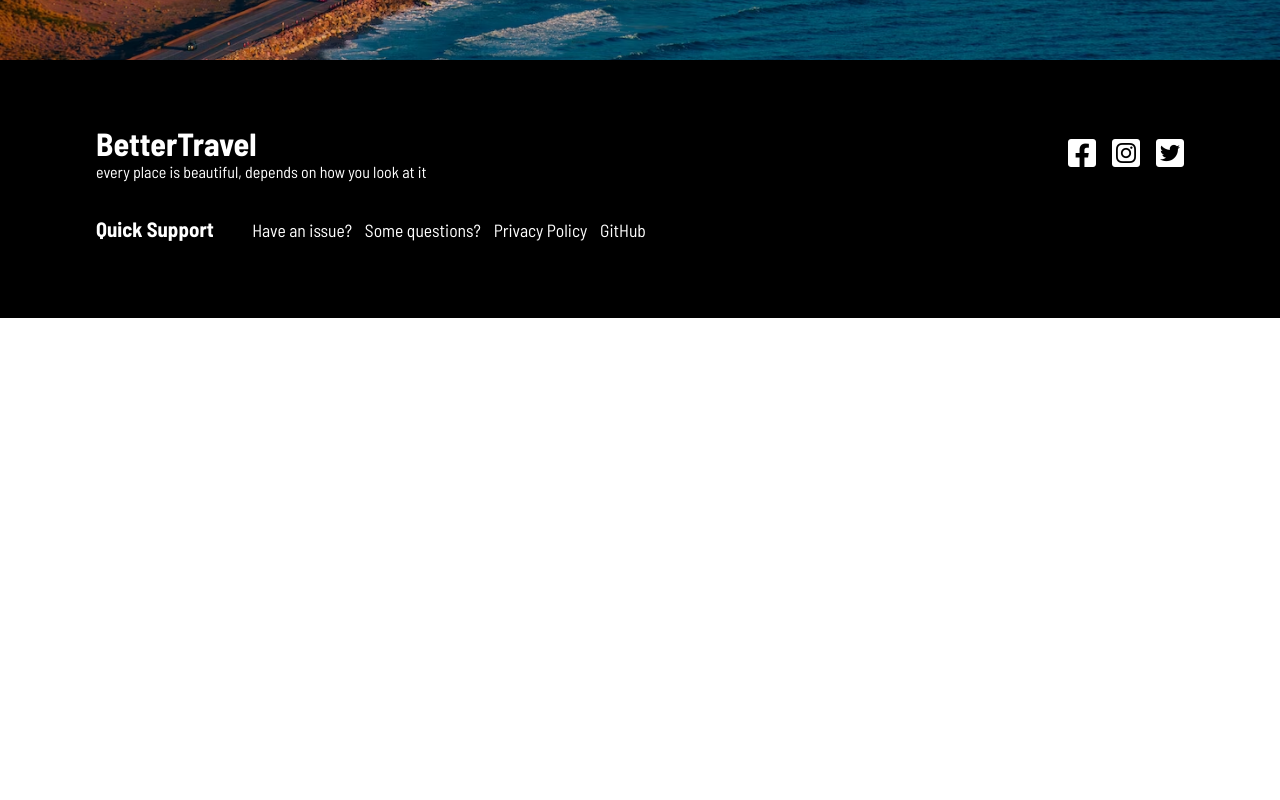
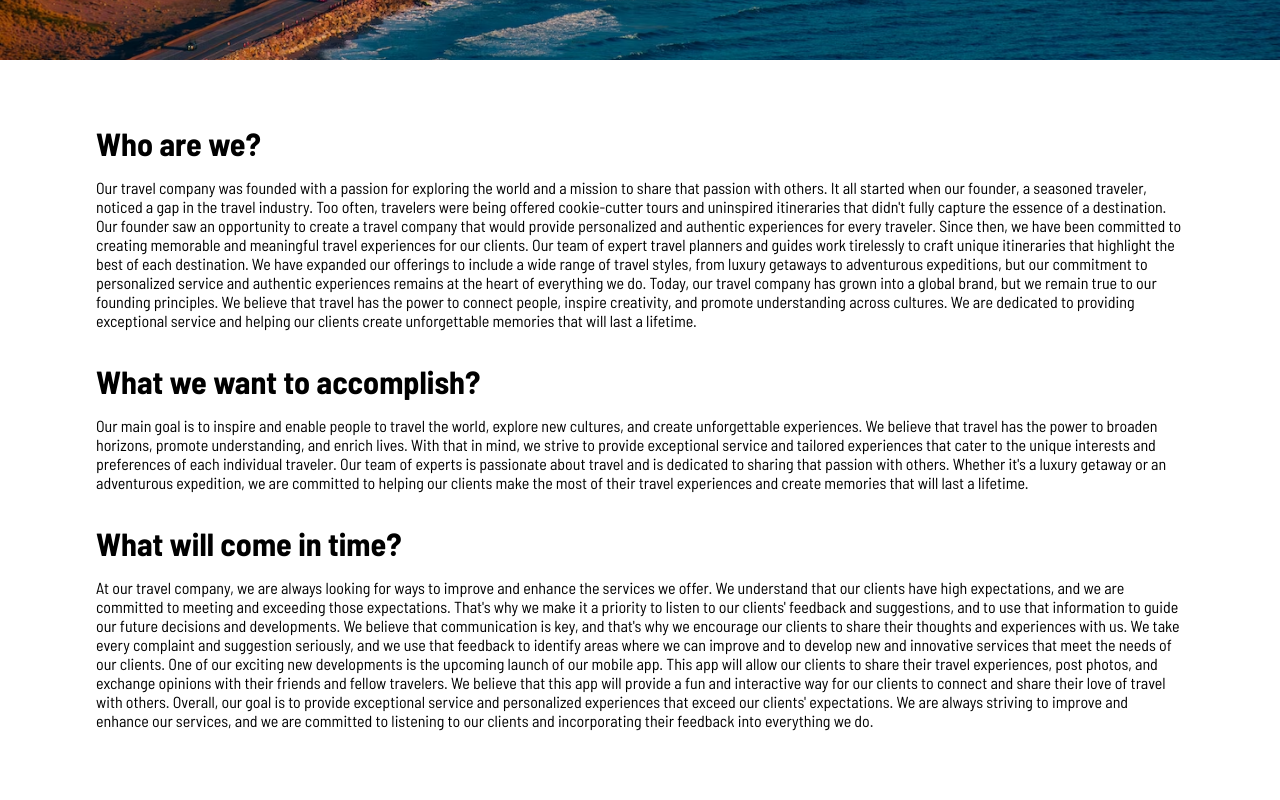
Before and after one commit to mateuszolkuski/bettertravel, a React (Create React App) app: page /about in a window 1280 px wide. Shown: the part 500-1300 px from the top of the page. Before the commit the page ends 818 px from the top, so only its background shows below. Built offline with nearby package versions, Linux system fonts and the light colour scheme.

Commit message:
finished aboutus section and added recetn trips to service section

```diff
--- /dev/null
+++ b/src/components/AboutUs.js
@@ -0,0 +1,68 @@
+import "./styles/AboutUsStyles.scss";
+
+function AboutUs() {
+    return (
+        <div className="about-container">
+            <h1>Who are we?</h1>
+            <p>
+                Our travel company was founded with a passion for exploring the world
+                and a mission to share that passion with others. It all started when our
+                founder, a seasoned traveler, noticed a gap in the travel industry. Too
+                often, travelers were being offered cookie-cutter tours and uninspired
+                itineraries that didn't fully capture the essence of a destination. Our
+                founder saw an opportunity to create a travel company that would provide
+                personalized and authentic experiences for every traveler. Since then,
+                we have been committed to creating memorable and meaningful travel
+                experiences for our clients. Our team of expert travel planners and
+                guides work tirelessly to craft unique itineraries that highlight the
+                best of each destination. We have expanded our offerings to include a
+                wide range of travel styles, from luxury getaways to adventurous
+                expeditions, but our commitment to personalized service and authentic
+                experiences remains at the heart of everything we do. Today, our travel
+                company has grown into a global brand, but we remain true to our
+                founding principles. We believe that travel has the power to connect
+                people, inspire creativity, and promote understanding across cultures.
+                We are dedicated to providing exceptional service and helping our
+                clients create unforgettable memories that will last a lifetime.
+            </p>
+            <h1>What we want to accomplish?</h1>
+            <p>
+                Our main goal is to inspire and enable people to travel the world,
+                explore new cultures, and create unforgettable experiences. We believe
+                that travel has the power to broaden horizons, promote understanding,
+                and enrich lives. With that in mind, we strive to provide exceptional
+                service and tailored experiences that cater to the unique interests and
+                preferences of each individual traveler. Our team of experts is
+                passionate about travel and is dedicated to sharing that passion with
+                others. Whether it's a luxury getaway or an adventurous expedition, we
+                are committed to helping our clients make the most of their travel
+                experiences and create memories that will last a lifetime.
+            </p>
+            <h1>What will come in time?</h1>
+            <p>
+                At our travel company, we are always looking for ways to improve and
+                enhance the services we offer. We understand that our clients have high
+                expectations, and we are committed to meeting and exceeding those
+                expectations. That's why we make it a priority to listen to our clients'
+                feedback and suggestions, and to use that information to guide our
+                future decisions and developments. We believe that communication is key,
+                and that's why we encourage our clients to share their thoughts and
+                experiences with us. We take every complaint and suggestion seriously,
+                and we use that feedback to identify areas where we can improve and to
+                develop new and innovative services that meet the needs of our clients.
+                One of our exciting new developments is the upcoming launch of our
+                mobile app. This app will allow our clients to share their travel
+                experiences, post photos, and exchange opinions with their friends and
+                fellow travelers. We believe that this app will provide a fun and
+                interactive way for our clients to connect and share their love of
+                travel with others. Overall, our goal is to provide exceptional service
+                and personalized experiences that exceed our clients' expectations. We
+                are always striving to improve and enhance our services, and we are
+                committed to listening to our clients and incorporating their feedback
+                into everything we do.
+            </p>
+        </div>
+    );
+}
+
+export default AboutUs;
--- /dev/null
+++ b/src/components/styles/AboutUsStyles.scss
@@ -0,0 +1,15 @@
+.about-container {
+  margin: 4rem 6rem;
+  text-align: start;
+  h1 {
+    padding-bottom: 1rem;
+  }
+  p {
+    padding-bottom: 2rem;
+  }
+}
+@media screen and (max-width: 850px) {
+  .about-container {
+    margin: 4rem 2rem;
+  }
+}
--- a/src/routes/About.js
+++ b/src/routes/About.js
@@ -3,6 +3,7 @@ import Navbar from "../components/Navbar";
 import AboutImg from "../assets/8.jpg";
 import {Form} from "react-router-dom";
 import Footer from "../components/Footer";
+import AboutUs from "../components/AboutUs";
 
 function About() {
   return (
@@ -14,6 +15,7 @@ function About() {
         title="About us"
         btnClass="hide"
       />
+        <AboutUs />
         <Footer />
     </>
   );
--- a/src/routes/Service.js
+++ b/src/routes/Service.js
@@ -2,6 +2,7 @@ import Hero from "../components/Hero";
 import Navbar from "../components/Navbar";
 import ServiceImg from "../assets/11.jpg";
 import Footer from "../components/Footer";
+import Trip from "../components/Trip";
 
 function Service() {
     return (
@@ -13,6 +14,7 @@ function Service() {
                 title="Service"
                 btnClass="hide"
             />
+            <Trip />
             <Footer />
         </>
     );
```
